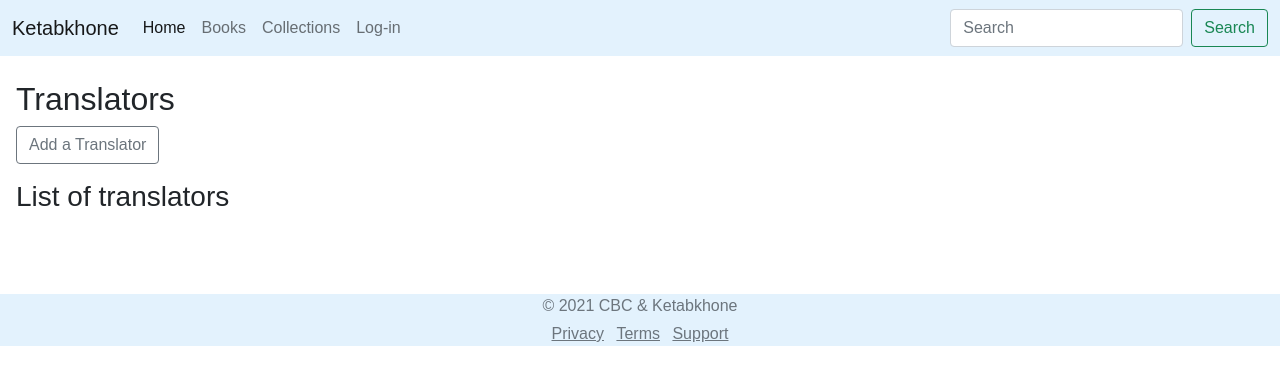
After one commit to Rahimz/ketab, a Django app: page /translators/ in a window 1280 px wide. The commit adds this page. Shown: the top 385 px of the page. Run offline with Django 3.2, Linux system fonts and the light colour scheme; data that the repository does not hold is empty; parts of the project's set-up code (start-up, migrations or seed data) failed here and were passed over; some libraries are stand-ins or nearby versions.

Commit message:
translator views added

```diff
--- a/ketab/books/templates/base.html
+++ b/ketab/books/templates/base.html
@@ -76,7 +76,7 @@
                         </a>
                         <ul class="dropdown-menu" aria-labelledby="navbarDropdown">
                             <li><a class="dropdown-item" href="{% url 'author_list' %}">Authors List</a></li>
-                            <li><a class="dropdown-item" href="#">Translators List</a></li>
+                            <li><a class="dropdown-item" href="{% url 'translator_list' %}">Translators List</a></li>
                             <li><a class="dropdown-item" href="#">Ilustrators List</a></li>
                             <li><a class="dropdown-item" href="#">Publisher List</a></li>
                             <li><a class="dropdown-item" href="#">Prizes List</a></li>
--- a/ketab/books/templates/books/books_list.html
+++ b/ketab/books/templates/books/books_list.html
@@ -6,7 +6,7 @@
 
     <ul>
     {% for book in books %}
-        <li><a href="{{ book.get_absolute_url }}">{{ book }}</a></li>
+        <li><a href="{% book.get_absolute_url %}">{{ book }}</a></li>
     {% endfor %}
     </ul>
 
--- /dev/null
+++ b/ketab/books/templates/books/translator_list.html
@@ -0,0 +1,16 @@
+{% extends "base.html" %}
+
+{% block body %}
+<h2>Translators</h2>
+<div class="row">
+    <p>
+    <a href="{% url 'translator_create' %}" class="btn btn-outline-secondary">Add a Translator</a>
+    </p>
+</div>
+<h3>List of translators</h3>
+<ul>
+    {% for translator in object_list %}
+    <li><a href="{% url 'translator_detail' translator.pk %}">{{ translator.name }}</a></li>
+    {% endfor %}
+</ul>
+{% endblock %}
--- a/ketab/books/urls.py
+++ b/ketab/books/urls.py
@@ -19,4 +19,8 @@ urlpatterns = [
     path('authors/', views.AuthorList.as_view(), name='author_list'),
     path('authors/create/', views.AuthorCreate.as_view(), name='author_create'),
     path('authors/<int:pk>', views.AuthorDetail.as_view(), name='author_detail'),
+
+    path('translators/', views.TranslatorList.as_view(), name='translator_list'),
+    path('translators/create/', views.TranslatorCreate.as_view(), name='translator_create'),
+    path('translators/<int:pk>', views.TranslatorDetail, name='translator_detail'),
     ]
--- a/ketab/books/views.py
+++ b/ketab/books/views.py
@@ -3,7 +3,7 @@ from django.views.generic.edit import CreateView, UpdateView, DeleteView
 from django.views.generic import ListView, DetailView
 from django.urls import reverse_lazy
 from django.http import HttpResponse
-from .models import Book, Author, Critique, Collection, ISBN, Market, Shoora
+from .models import Book, Author, Translator, Critique, Collection, ISBN, Market, Shoora
 from .forms import IsbnFormUpdate
 
 
@@ -24,6 +24,8 @@ def bookdetail(request, isbn):
     isbn = get_object_or_404(ISBN,
                              code=isbn)
     book = Book.objects.all().get(isbn=isbn)
+    market = None
+    shoora = None
     critiques = Critique.objects.filter(book=book)
     collection = Collection.objects.filter(name=book.collection)
     try:
@@ -110,13 +112,12 @@ def IsbnUpdate(request, isbn):
                   {'form': form})
 
 
-
-# Author Views
 class IsbnDelete(DeleteView):
     model = ISBN
     success_url = reverse_lazy('isbn_list')
 
 
+# Author Views
 class AuthorList(ListView):
     model = Author
 
@@ -130,3 +131,34 @@ class AuthorCreate(CreateView):
 class AuthorDetail(DetailView):
     model = Author
     # TODO: we should add a list of author's book
+
+
+# Translator Views
+class TranslatorList(ListView):
+    model = Translator
+
+
+class TranslatorCreate(CreateView):
+    model = Translator
+    fields = '__all__'
+    success_url = reverse_lazy('translator_list')
+
+
+def TranslatorDetail(request, pk):
+    translator = get_object_or_404(Translator, pk=pk)
+    books = None
+    book_id1 = Book.objects.filter(translator_1=translator).values_list('id', flat=True)
+    book_id2 = Book.objects.filter(translator_2=translator).values_list('id', flat=True)
+    book_ids = book_id1 | book_id2
+    try:
+        books = Book.objects.filter(id__in=book_ids)
+    except Book.DoesNotExist:
+        books = None
+
+    return render(request,
+                  'books/translator_detail.html',
+                  {'translator': translator,
+                   'books': books})
+
+
+    # TODO: we should add a list of translator's book
```
Also changed, not shown: ketab/books/templates/books/translator_detail.html (added, +20 -0 lines), ketab/books/templates/books/translator_form.html (added, +16 -0 lines).
